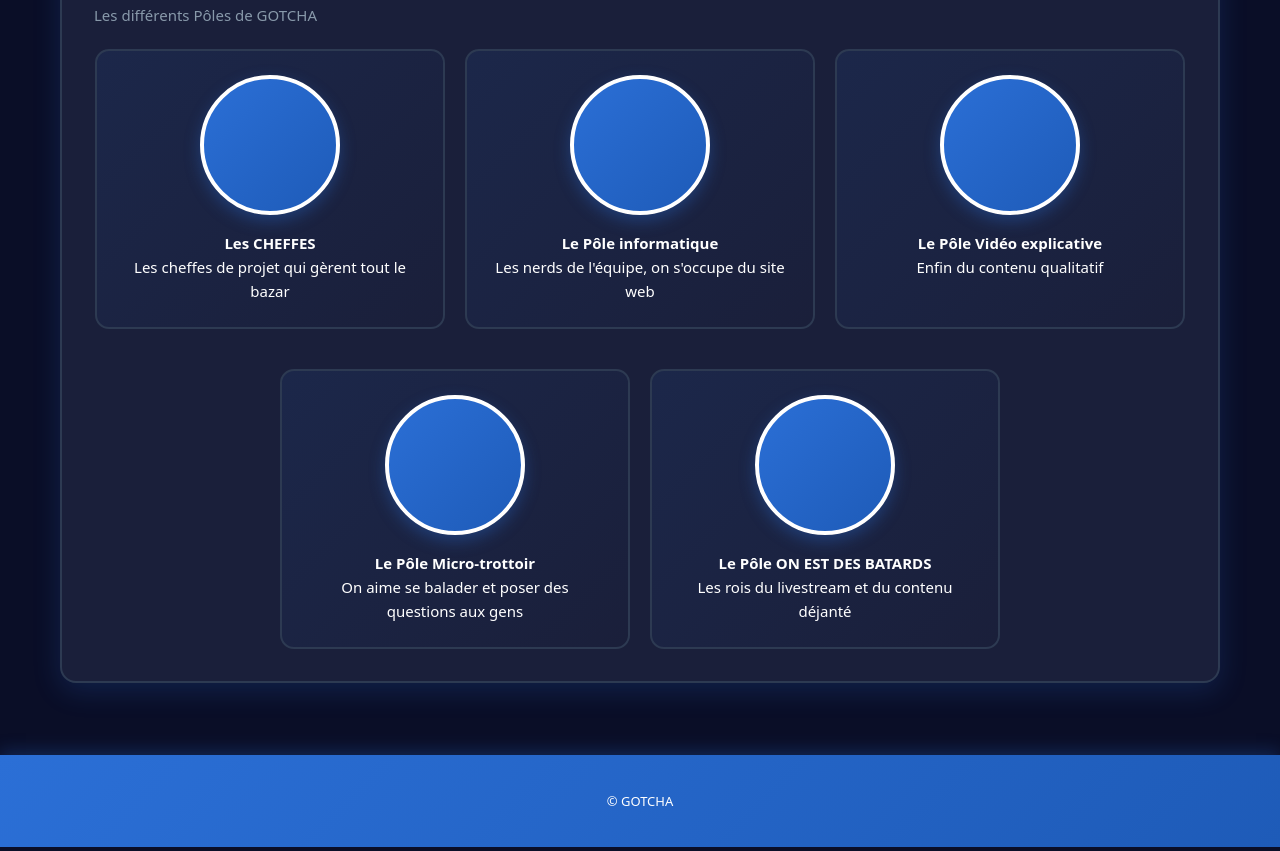
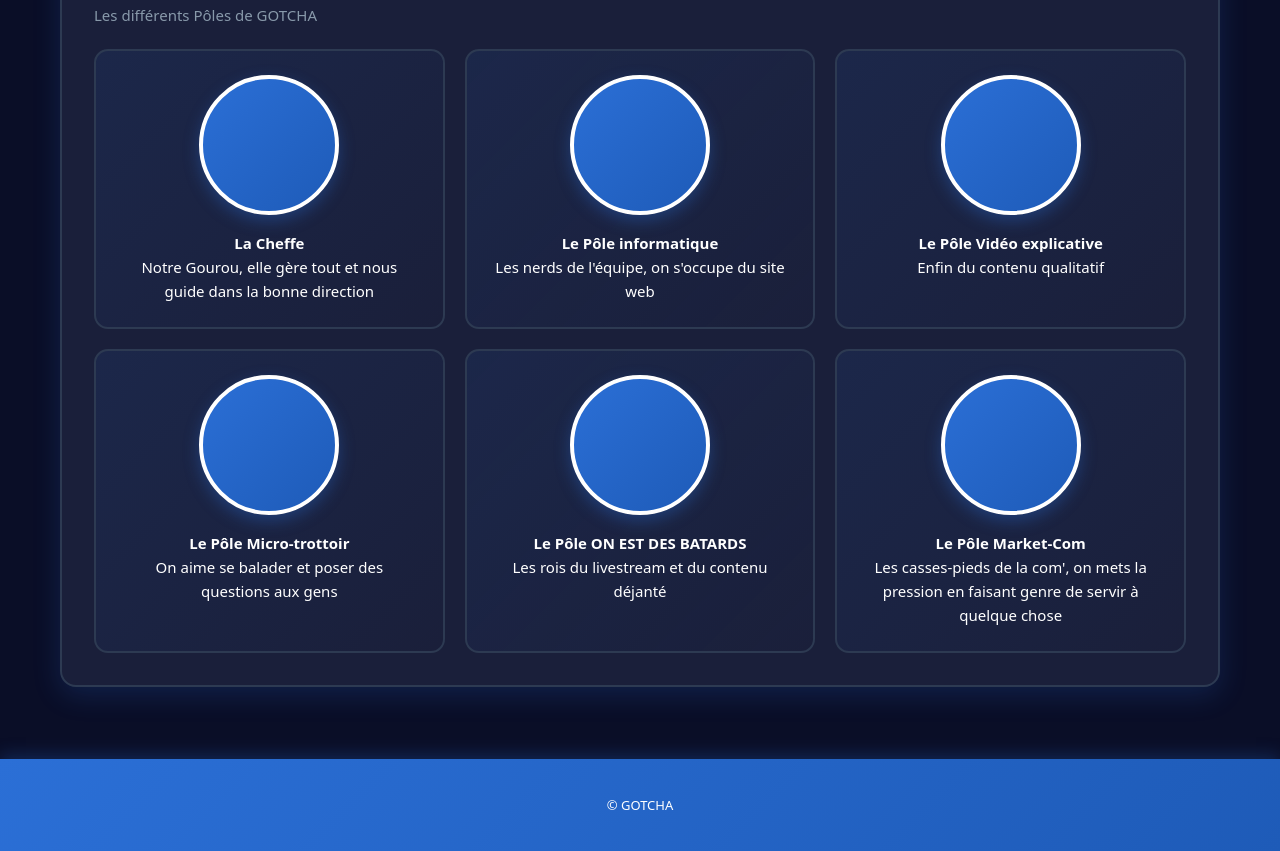
Before and after one commit to Benjylem/YnovGotcha_website, a plain HTML site: page index.html in a window 1280 px wide. Shown: the part 713-1564 px from the top of the page. Drawn offline with Linux system fonts and the light colour scheme.

Commit message:
ajout pôle market com sur page d'accueil

```diff
--- a/css/styles.css
+++ b/css/styles.css
@@ -56,17 +56,7 @@ a{color:inherit; text-decoration:none}
 .teams-header{position:relative; z-index:1}
 .teams-header h2{margin:0; font-size:28px; letter-spacing:1px; color:var(--primary)}
 .teams-header p{margin:8px 0 0; color:var(--muted); font-size:15px}
-.team-list{display:flex; flex-wrap:wrap; gap:20px; position:relative; z-index:1; justify-content:center}
-.team-list .team-card:nth-child(1),
-.team-list .team-card:nth-child(2),
-.team-list .team-card:nth-child(3) {
-  flex: 0 1 calc(33.333% - 14px);
-}
-.team-list .team-card:nth-child(4),
-.team-list .team-card:nth-child(5) {
-  flex: 0 1 calc(33.333% - 14px);
-  margin-top: 20px;
-}
+.team-list{display:grid; grid-template-columns:repeat(3, minmax(0, 1fr)); gap:20px; position:relative; z-index:1}
 .team-card{display:flex; flex-direction:column; align-items:center; text-align:center; background:linear-gradient(135deg, rgba(43,111,214,0.1) 0%, transparent 100%); border:2px solid var(--border); border-radius:14px; padding:24px; transition:all 0.3s ease; cursor:pointer}
 .team-card:hover{background:linear-gradient(135deg, rgba(43,111,214,0.15) 0%, rgba(43,111,214,0.05) 100%); border-color:var(--primary); box-shadow:0 8px 24px rgba(43,111,214,0.25); transform:translateY(-4px)}
 .team-avatar{width:140px; height:140px; border-radius:999px; background:linear-gradient(135deg, var(--primary) 0%, var(--accent) 100%); border:4px solid var(--text); flex-shrink:0; box-shadow:0 6px 16px rgba(43,111,214,0.35); margin-bottom:16px; display:flex; align-items:center; justify-content:center; color:var(--muted); font-size:14px; font-weight:600}
@@ -96,10 +86,7 @@ a{color:inherit; text-decoration:none}
   .media-grid{grid-template-columns:1fr;}
   .explainer-text{min-height:160px}
   .media-box{min-height:160px}
-  .team-list{grid-template-columns:repeat(2, 1fr)}
-  .team-list .team-card:nth-child(5) {
-    grid-column: 1 / 2;
-  }
+  .team-list{grid-template-columns:repeat(2, minmax(0, 1fr))}
   .team-avatar{width:110px; height:110px}
 }
 /*carte et tout */
--- a/index.html
+++ b/index.html
@@ -55,8 +55,8 @@
           <a href="pages/pole-cheffes.html" class="team-card">
             <div class="team-avatar"></div>
             <div class="team-text">
-              <strong>Les CHEFFES</strong><br>
-              Les cheffes de projet qui gèrent tout le bazar
+              <strong>La Cheffe</strong><br>
+              Notre Gourou, elle gère tout et nous guide dans la bonne direction
             </div>
           </a>
           <a href="pages/pole-informatique.html" class="team-card">
@@ -85,6 +85,13 @@
             <div class="team-text">
               <strong>Le Pôle ON EST DES BATARDS</strong><br>
               Les rois du livestream et du contenu déjanté
+            </div>
+          </a>
+          <a href="pages/pole-audiovisuel.html" class="team-card">
+            <div class="team-avatar"></div>
+            <div class="team-text">
+              <strong>Le Pôle Market-Com</strong><br>
+              Les casses-pieds de la com', on mets la pression en faisant genre de servir à quelque chose
             </div>
           </a>
         </div>
```
